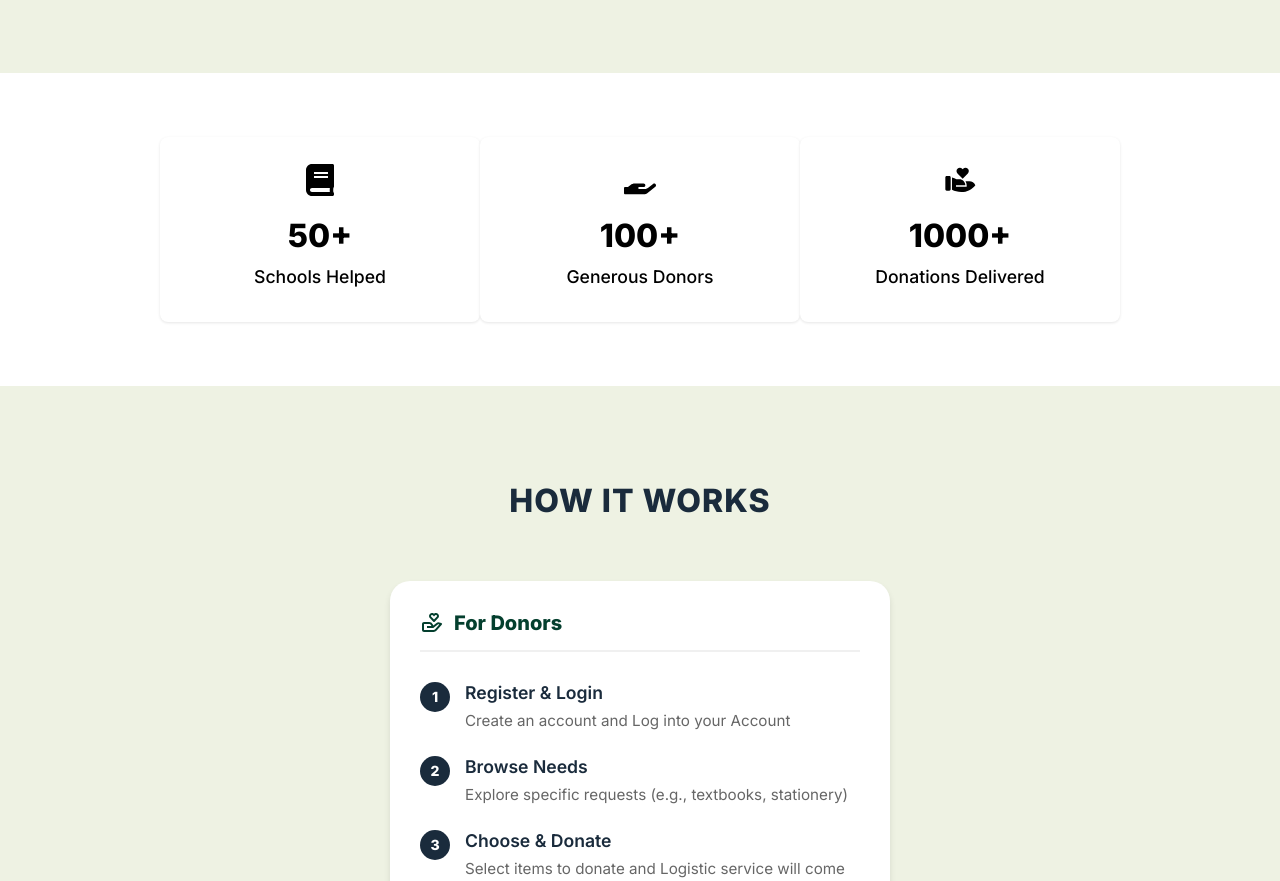
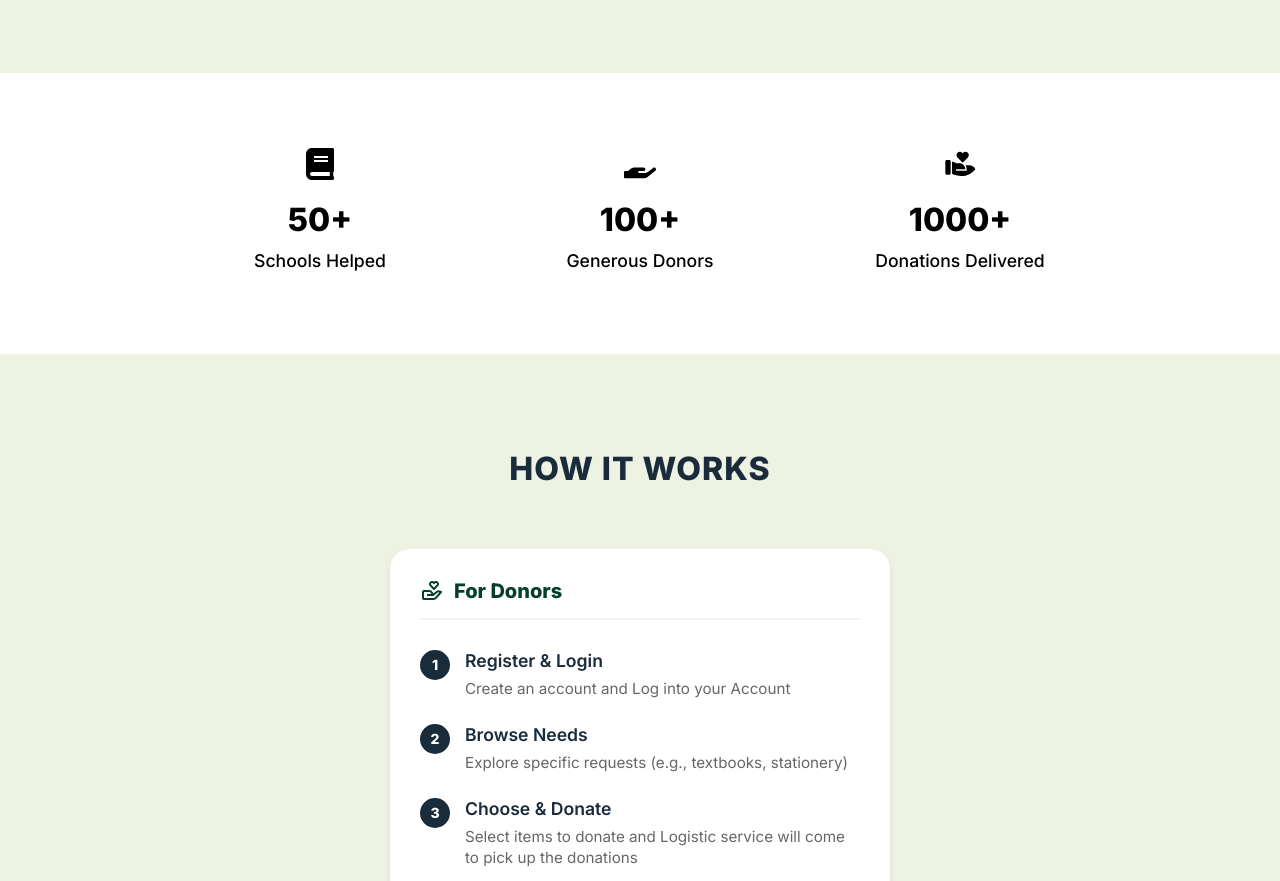
Before and after one commit to kisarasandes1122/Edusahasra, a React (Vite) app in the folder Frontend/: page / in a window 1280 px wide. Shown: the part 1640-2521 px from the top of the page. Built offline with nearby package versions, Linux system fonts and the light colour scheme.

Commit message:
CSS Updates

```diff
--- a/Frontend/src/components/Donor/WhyTrustUs/WhyTrustUs.css
+++ b/Frontend/src/components/Donor/WhyTrustUs/WhyTrustUs.css
@@ -58,17 +58,17 @@
     margin: 4rem 10rem;
   }
 
-  .stat-card {
+  .h-stat-card {
     text-align: center;
   }
 
-  .stat-card .w-icon {
+  .h-stat-card .w-icon {
     font-size: 2rem;
     margin-bottom: 1rem;
     color: #000000;
   }
 
-  .stat-card h3 {
+  .h-stat-card h3 {
     font-size: 2rem;
     margin-bottom: 0.5rem;
     color: #000000;
@@ -76,7 +76,7 @@
 
   }
 
-  .stat-card p {
+  .h-stat-card p {
     color: #000000;
     font-size: 1.1rem;
     font-weight: 500;
--- a/Frontend/src/components/Donor/WhyTrustUs/WhyTrustUs.jsx
+++ b/Frontend/src/components/Donor/WhyTrustUs/WhyTrustUs.jsx
@@ -65,7 +65,7 @@ const WhyTrustUs = () => {
 
         <div className="stats-container">
             {stats.map((stat, index) => (
-            <div key={index} className="stat-card">
+            <div key={index} className="h-stat-card">
                 <div className="w-icon">{stat.icon}</div>
                 <h3>{stat.number}</h3>
                 <p>{stat.label}</p>
```
